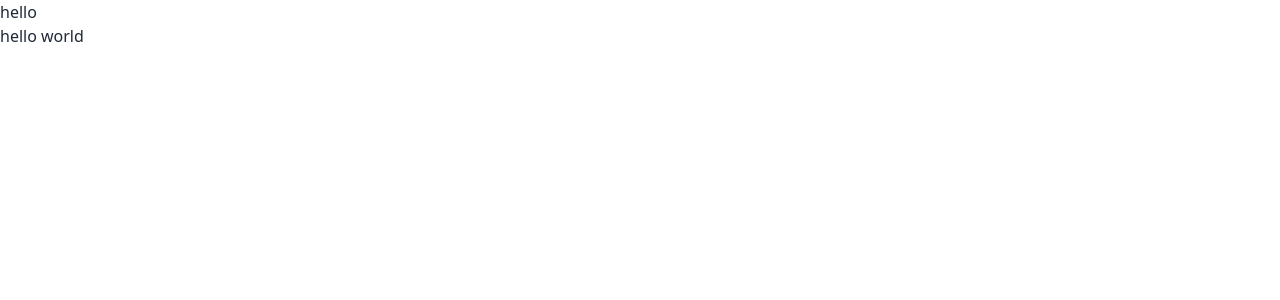
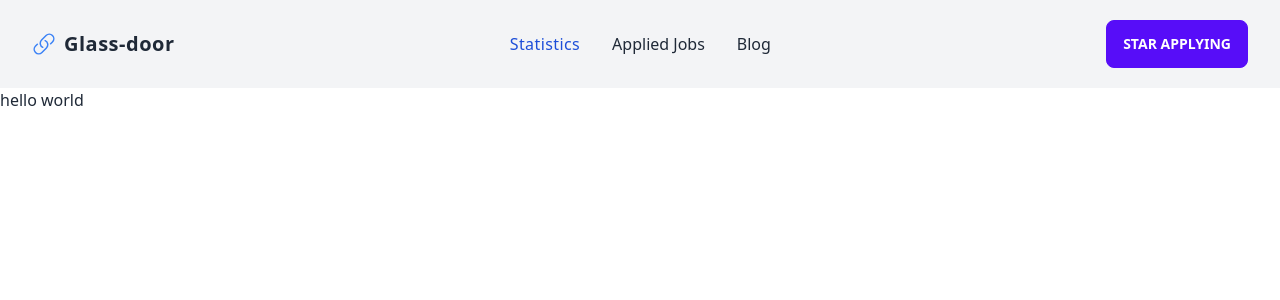
Before and after one commit to tariik12/glass-door, a React (Vite) app: page / in a window 1280 px wide. Shown: the top 300 px of the page. Built offline with nearby package versions, Linux system fonts and the light colour scheme.

Commit message:
Responsive navbar Done

```diff
--- a/package.json
+++ b/package.json
@@ -9,6 +9,7 @@
     "preview": "vite preview"
   },
   "dependencies": {
+    "@heroicons/react": "^2.0.17",
     "daisyui": "^2.51.5",
     "localforage": "^1.10.0",
     "match-sorter": "^6.3.1",
--- a/src/components/Header.jsx
+++ b/src/components/Header.jsx
@@ -1,11 +1,121 @@
-import React from 'react';
+import React, { useState } from 'react'
+import { Link, NavLink } from 'react-router-dom'
+import {
+  BoltIcon,
+  Bars3BottomRightIcon,
+  XMarkIcon,
+  LinkIcon
+
+} from '@heroicons/react/24/solid'
 
 const Header = () => {
-    return (
-        <div>
-            <h4>hello</h4>
+  const [isMenuOpen, setIsMenuOpen] = useState(false)
+  return (
+    <div className='bg-gray-100 px-4 py-5 mx-auto sm:max-w-xl md:max-w-full lg:max-w-screen-xl md:px-24 lg:px-8'>
+      <div className='relative flex items-center justify-between'>
+        {/* Logo Section */}
+        <Link to='/' className='inline-flex items-center'>
+          <LinkIcon className='h-6 w-6 text-blue-500' />
+          <span className='ml-2 text-xl font-bold tracking-wide text-gray-800'>
+          Glass-door
+          </span>
+        </Link>
+
+        {/* Nav Items Section */}
+        <ul className='items-center hidden space-x-8 lg:flex'>
+          <li>
+            <NavLink
+              to='/'
+              className={({ isActive }) => (isActive ? 'active' : 'default')}
+            >
+             Statistics
+            </NavLink>
+          </li>
+          <li>
+            <NavLink
+              to='/books'
+              className={({ isActive }) => (isActive ? 'active' : 'default')}
+            >
+              Applied Jobs
+            </NavLink>
+          </li>
+          <li>
+            <NavLink
+              to='/about'
+              className={({ isActive }) => (isActive ? 'active' : 'default')}
+            >
+              Blog
+            </NavLink>
+          </li>
+        </ul>
+        <button className="btn btn-primary">Star Applying</button>
+        {/* Mobile Navbar Section */}
+        <div className='lg:hidden'>
+          {/* Dropdown Open Button */}
+          <button
+            aria-label='Open Menu'
+            title='Open Menu'
+            onClick={() => setIsMenuOpen(true)}
+          >
+            <Bars3BottomRightIcon className='w-5 text-gray-600' />
+          </button>
+          {isMenuOpen && (
+            <div className='absolute top-0 left-0 w-full z-10'>
+              <div className='p-5 bg-white border rounded shadow-sm'>
+                {/* Logo & Button section */}
+                <div className='flex items-center justify-between mb-4'>
+                  <div>
+                    <Link to='/' className='inline-flex items-center'>
+                      <BoltIcon className='h-6 w-6 text-blue-500' />
+                      <span className='ml-2 text-xl font-bold tracking-wide text-gray-800 uppercase'>
+                        Glass-door
+                      </span>
+                    </Link>
+                  </div>
+                  {/* Dropdown menu close button */}
+                  <div>
+                    <button
+                      aria-label='Close Menu'
+                      title='Close Menu'
+                      onClick={() => setIsMenuOpen(false)}
+                    >
+                      <XMarkIcon className='w-5 text-gray-600' />
+                    </button>
+                  </div>
+                </div>
+                {/* Mobile Nav Items Section */}
+                <nav>
+                  <ul className='space-y-4'>
+                    <li>
+                      <Link to='/' className='default'>
+                      Statistics
+                      </Link>
+                    </li>
+                    <li>
+                      <Link
+                        to='/books'
+                        className='font-medium tracking-wide text-gray-700 transition-colors duration-200 hover:text-blue-400'
+                      >
+                        Applied Jobs
+                      </Link>
+                    </li>
+                    <li>
+                      <Link
+                        to='/about'
+                        className='font-medium tracking-wide text-gray-700 transition-colors duration-200 hover:text-blue-400'
+                      >
+                        Blog
+                      </Link>
+                    </li>
+                  </ul>
+                </nav>
+              </div>
+            </div>
+          )}
         </div>
-    );
-};
+      </div>
+    </div>
+  )
+}
 
-export default Header;
+export default Header
--- a/src/index.css
+++ b/src/index.css
@@ -1,3 +1,8 @@
 @tailwind base;
 @tailwind components;
 @tailwind utilities;
+
+
+.active{
+    @apply font-medium tracking-wide text-blue-700 transition-colors duration-200 hover:text-blue-400
+  }
```
Also changed, not shown: 1 other file (tests, documents, lock files or other folders).
